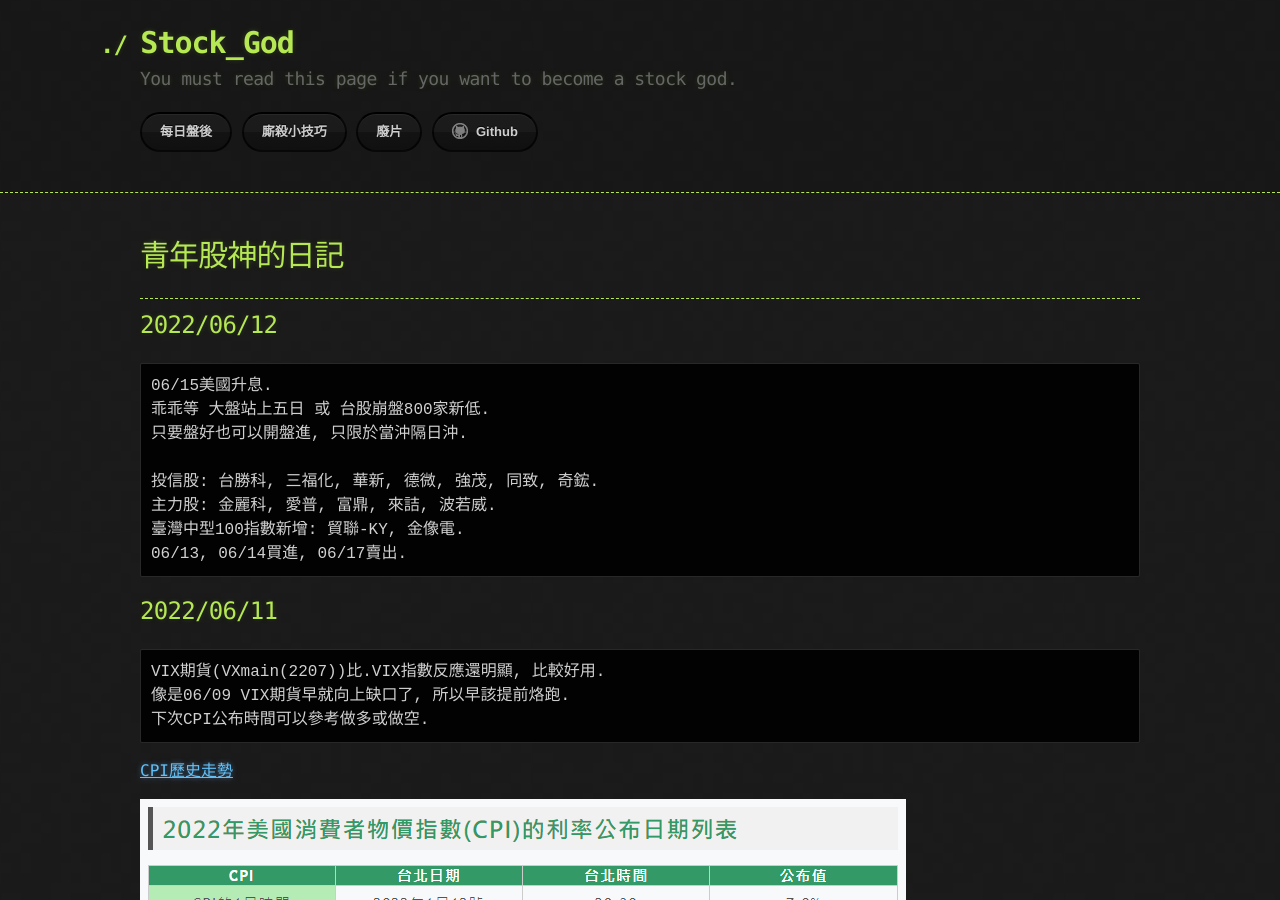
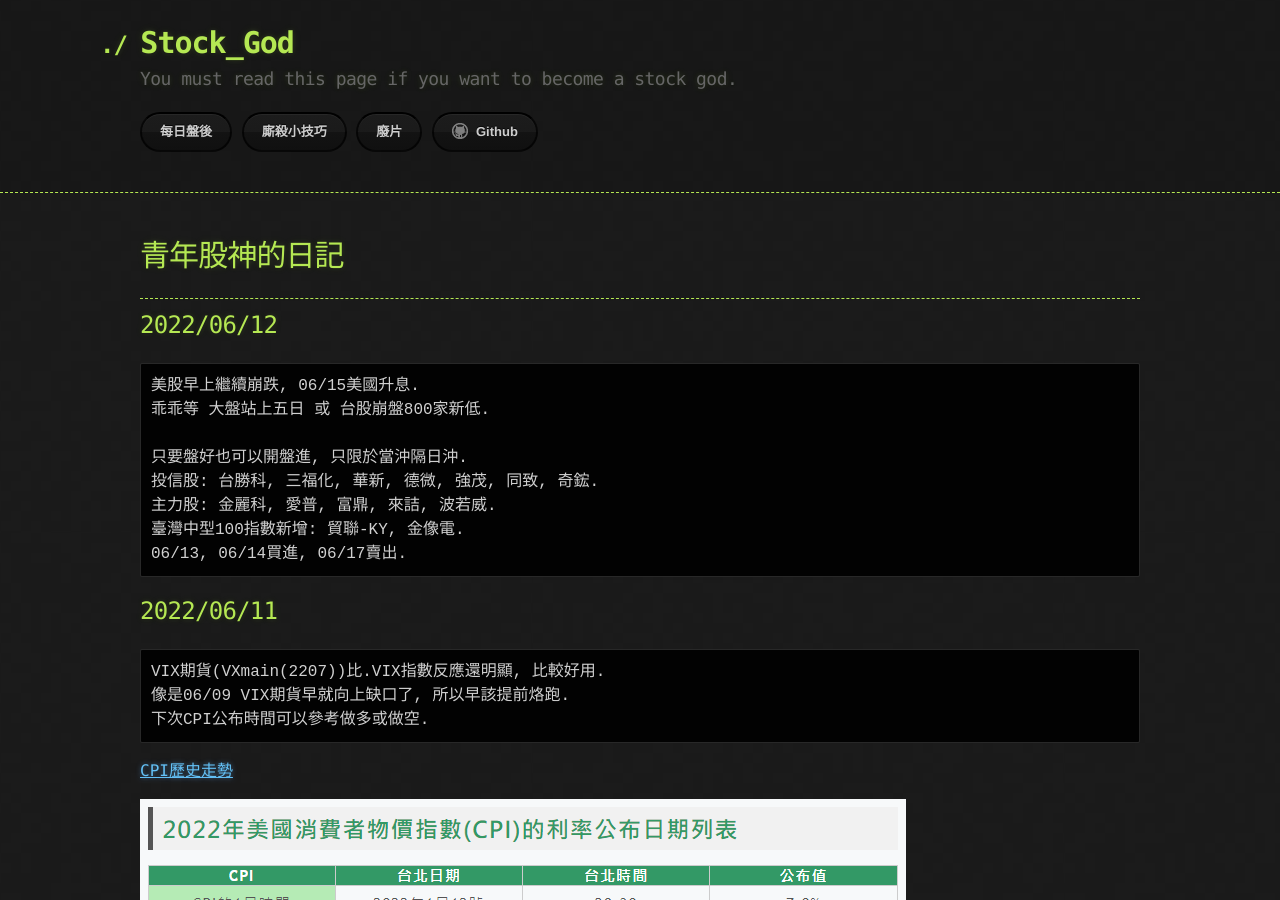
Before and after one commit to lepg5487/Stock_God, a Jekyll site: the page built from index.md, in a window 1280 px wide and 900 px high. Built offline with Jekyll 4.4.1, drawn with Linux system fonts in a browser that asks for light colours; our own code applies the rules of GitHub Pages for plain Markdown files.

Commit message:
Update index.md

````diff
--- a/index.md
+++ b/index.md
@@ -8,10 +8,10 @@ layout: testlayouts
 
 ## 2022/06/12
 ```
-06/15美國升息.
+美股早上繼續崩跌, 06/15美國升息.
 乖乖等 大盤站上五日 或 台股崩盤800家新低.
+
 只要盤好也可以開盤進, 只限於當沖隔日沖.
-
 投信股: 台勝科, 三福化, 華新, 德微, 強茂, 同致, 奇鋐.
 主力股: 金麗科, 愛普, 富鼎, 來詰, 波若威.
 臺灣中型100指數新增: 貿聯-KY, 金像電.
````
